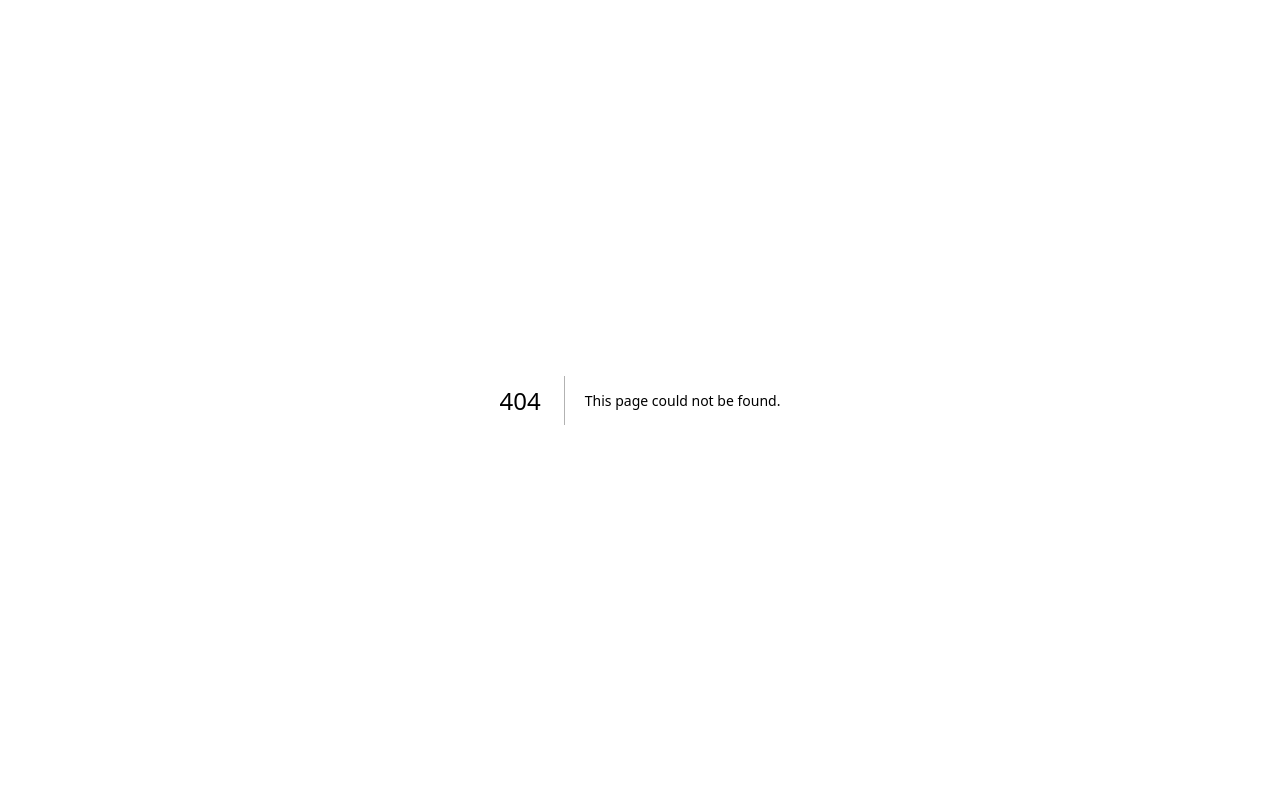
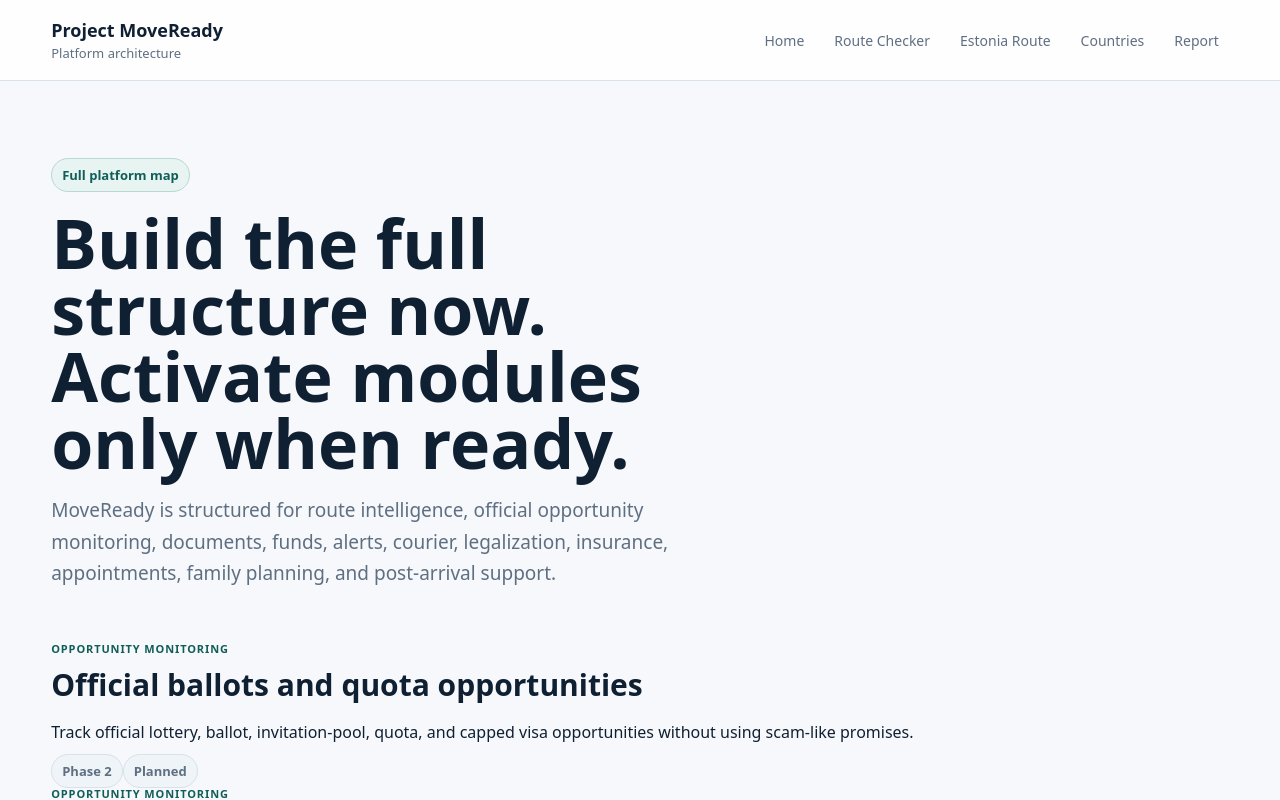
Before and after one commit to SirBM201/SirBM201-moveready-frontend, a Next.js app: page /platform in a window 1280 px wide. Before the commit this address had no page. Shown: the top 800 px of the page. Built offline with nearby package versions, Linux system fonts and the light colour scheme.

Commit message:
Add platform module index page

```diff
--- /dev/null
+++ b/app/platform/page.tsx
@@ -0,0 +1,55 @@
+import { platformModules } from "@/lib/platformModules";
+
+const statusLabel = {
+  live: "Live now",
+  planned: "Planned",
+  partner_pending: "Partner pending",
+};
+
+export default function PlatformPage() {
+  return (
+    <main className="page-shell">
+      <header className="topbar">
+        <a className="brand" href="/">
+          <strong>Project MoveReady</strong>
+          <span>Platform architecture</span>
+        </a>
+        <nav className="nav" aria-label="Main navigation">
+          <a href="/">Home</a>
+          <a href="/route-checker">Route Checker</a>
+          <a href="/routes/estonia-startup">Estonia Route</a>
+          <a href="/country-checker">Countries</a>
+          <a href="/report-preview">Report</a>
+        </nav>
+      </header>
+
+      <section className="hero-band compact-hero">
+        <div className="hero-copy">
+          <span className="eyebrow">Full platform map</span>
+          <h1>Build the full structure now. Activate modules only when ready.</h1>
+          <p className="lede">
+            MoveReady is structured for route intelligence, official opportunity monitoring, documents, funds, alerts, courier, legalization, insurance, appointments, family planning, and post-arrival support.
+          </p>
+        </div>
+      </section>
+
+      <section className="section no-top-pad">
+        <div className="module-ledger">
+          {platformModules.map((module) => (
+            <a className="module-row" href={module.href} key={module.slug}>
+              <div>
+                <span className="overline">{module.category}</span>
+                <h2>{module.title}</h2>
+                <p>{module.summary}</p>
+              </div>
+              <div className="module-row-meta">
+                <span className="badge">{module.phase}</span>
+                <span className={`badge module-status ${module.status}`}>{statusLabel[module.status]}</span>
+              </div>
+            </a>
+          ))}
+        </div>
+      </section>
+    </main>
+  );
+}
```
